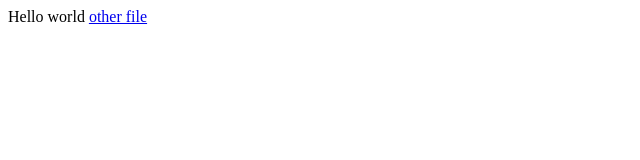
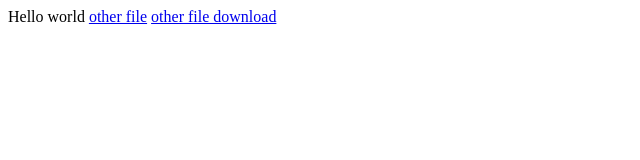
Before and after one commit to Kimundi/static-test-host, a plain HTML site: page index.html in a window 1280 px wide. Shown: the whole page, without its empty margins (0-640 px from the left). Drawn offline with Linux system fonts and the light colour scheme.

Commit message:
add download disposition

```diff
--- a/index.html
+++ b/index.html
@@ -10,6 +10,7 @@
     Hello world
 
     <a href="other-file.html">other file</a>
+    <a href="other-file.html" download>other file download</a>
 </body>
 
 </html>
```
